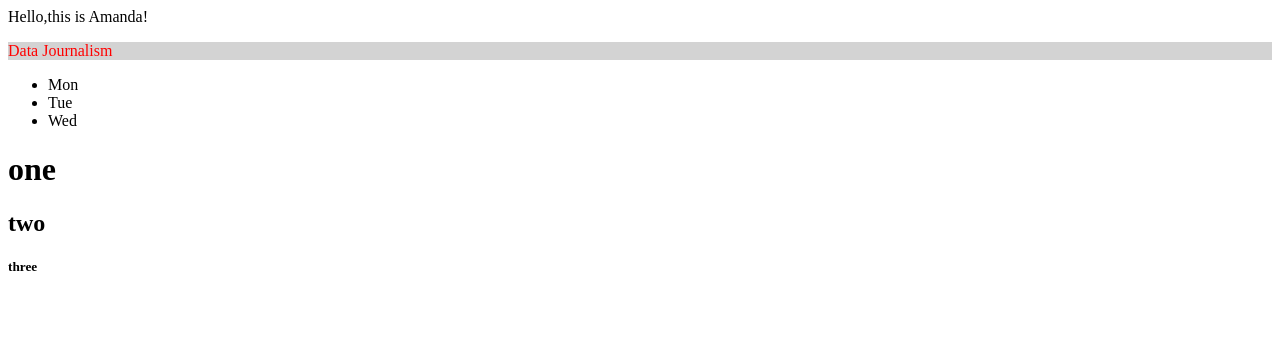
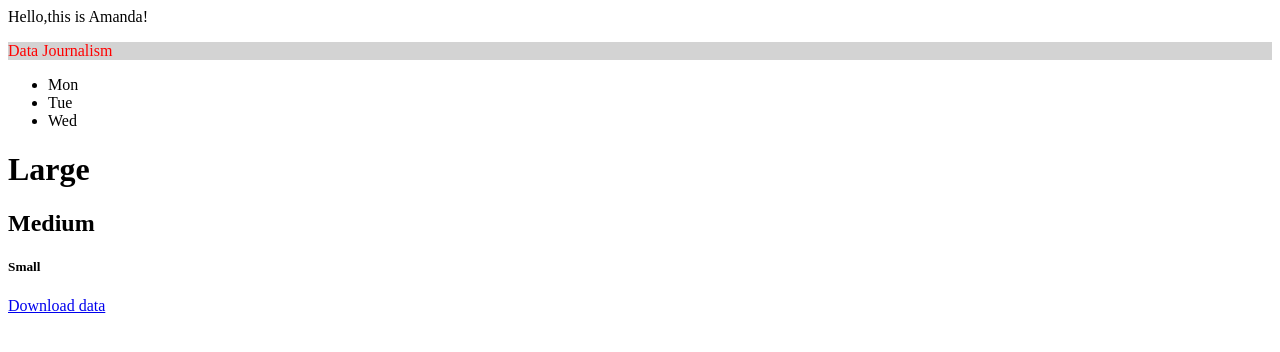
Before and after one commit to amandawtl/amandawtl.github.io, a plain HTML site: page index.html in a window 1280 px wide. Drawn offline with Linux system fonts and the light colour scheme.

Commit message:
Update index.html

```diff
--- a/index.html
+++ b/index.html
@@ -8,4 +8,8 @@ Data Journalism
    <li>Wed</li>
 </ul>
 
-<h1>one</h1><h2>two</h2><h5>three</h5>
+<h1>Large</h1><h2>Medium</h2><h5>Small</h5>
+
+<p>
+  <a href="data.csv.csv"> Download data </a>
+</p>
```
